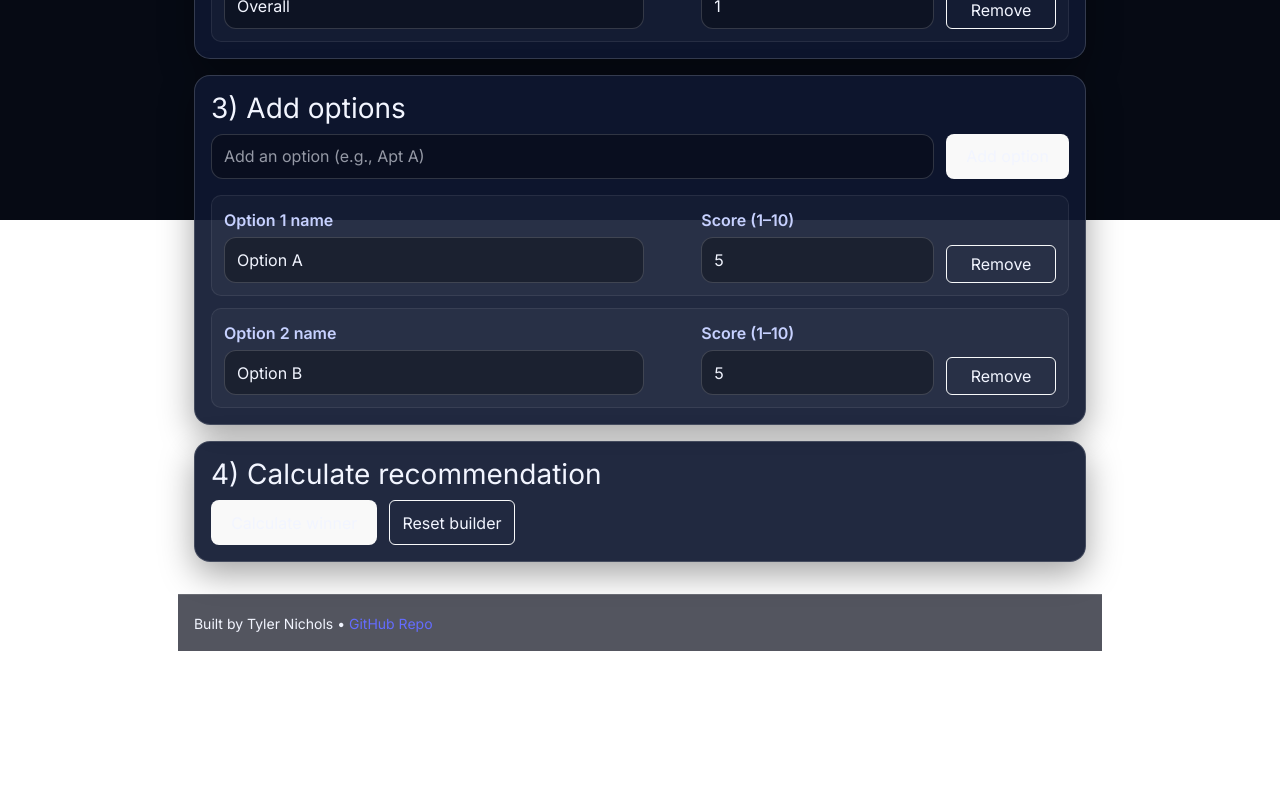
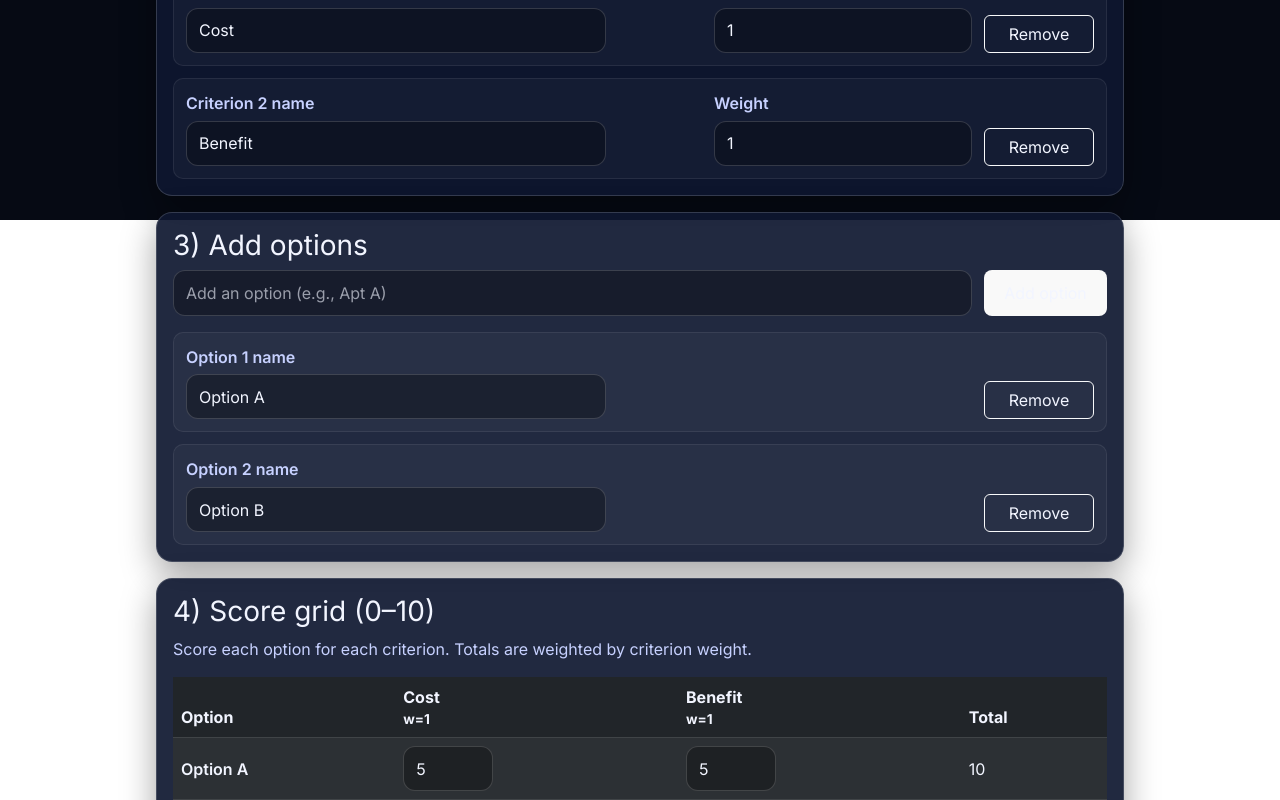
Before and after one commit to aztyler77-ux/startup, a React (Vite) app in the folder react/: page /play in a window 1280 px wide. Shown: the part 580-1380 px from the top of the page. Before the commit the page ends 1231 px from the top, so only its background shows below. Built offline with nearby package versions, Linux system fonts and the light colour scheme.

Commit message:
feat(play): add criteria scoring grid and weighted totals

```diff
--- a/react/src/views/Play.jsx
+++ b/react/src/views/Play.jsx
@@ -27,53 +27,74 @@ function makeId() {
 }
 
 function makeOption(name = "") {
-  return {
-    id: makeId(),
-    name,
-    score: 5,
-  };
+  return { id: makeId(), name };
 }
 
 function makeCriterion(name = "") {
-  return {
-    id: makeId(),
-    name,
-    weight: 1,
-  };
+  return { id: makeId(), name, weight: 1 };
+}
+
+function clampScore(n) {
+  const num = Number(n);
+  if (Number.isNaN(num)) return 0;
+  return Math.max(0, Math.min(10, num));
 }
 
 export default function Play() {
   const initialDraft = useMemo(() => {
     const raw = safeReadJson(DRAFT_KEY, null);
-
-    // Backward-compatible draft shape
     const base = raw && typeof raw === "object" ? raw : null;
 
     const decisionTitle = base?.decisionTitle ?? "";
+
     const options =
       Array.isArray(base?.options) && base.options.length >= 2
-        ? base.options.map((opt) => ({
+        ? base.options.map((opt, idx) => ({
             id: opt.id || makeId(),
-            name: opt.name || "",
-            score: Number.isFinite(Number(opt.score)) ? Number(opt.score) : 5,
+            name: String(opt.name || "").trim() || `Option ${idx + 1}`,
           }))
         : [makeOption("Option A"), makeOption("Option B")];
 
     const criteria =
       Array.isArray(base?.criteria) && base.criteria.length >= 1
-        ? base.criteria.map((c) => ({
+        ? base.criteria.map((c, idx) => ({
             id: c.id || makeId(),
-            name: String(c.name || "").trim() || "Criterion",
+            name: String(c.name || "").trim() || `Criterion ${idx + 1}`,
             weight: Number.isFinite(Number(c.weight)) ? Number(c.weight) : 1,
           }))
-        : [makeCriterion("Overall")];
+        : [makeCriterion("Cost"), makeCriterion("Benefit")];
 
-    return { decisionTitle, options, criteria };
+    // scores[optionId][criterionId] = 0..10
+    let scores = {};
+    if (base?.scores && typeof base.scores === "object") {
+      scores = base.scores;
+    } else {
+      // Backward-compat: if old draft had per-option "score", map it into first criterion
+      const firstCrit = criteria[0];
+      for (const opt of options) {
+        const legacy = base?.options?.find?.((o) => o?.id === opt.id)?.score;
+        const v = clampScore(legacy ?? 5);
+        scores[opt.id] = { [firstCrit.id]: v };
+      }
+    }
+
+    // Ensure every option has every criterion key
+    const normalizedScores = {};
+    for (const opt of options) {
+      normalizedScores[opt.id] = {};
+      for (const c of criteria) {
+        const existing = scores?.[opt.id]?.[c.id];
+        normalizedScores[opt.id][c.id] = clampScore(existing ?? 5);
+      }
+    }
+
+    return { decisionTitle, options, criteria, scores: normalizedScores };
   }, []);
 
   const [decisionTitle, setDecisionTitle] = useState(initialDraft.decisionTitle || "");
   const [criteria, setCriteria] = useState(initialDraft.criteria);
   const [options, setOptions] = useState(initialDraft.options);
+  const [scores, setScores] = useState(initialDraft.scores);
 
   const [newCriterionName, setNewCriterionName] = useState("");
   const [newOptionName, setNewOptionName] = useState("");
@@ -81,15 +102,38 @@ export default function Play() {
   const [result, setResult] = useState(null);
   const [saveMsg, setSaveMsg] = useState("");
 
+  // Persist draft (mock DB)
   useEffect(() => {
-    safeWriteJson(DRAFT_KEY, { decisionTitle, criteria, options });
-  }, [decisionTitle, criteria, options]);
+    safeWriteJson(DRAFT_KEY, { decisionTitle, criteria, options, scores });
+  }, [decisionTitle, criteria, options, scores]);
 
   // Clear stale recommendation when inputs change
   useEffect(() => {
     setResult(null);
     setSaveMsg("");
-  }, [decisionTitle, criteria, options]);
+  }, [decisionTitle, criteria, options, scores]);
+
+  // Computed totals + ranking
+  const totals = useMemo(() => {
+    const map = {};
+    for (const opt of options) {
+      let total = 0;
+      for (const c of criteria) {
+        const w = Number(c.weight);
+        const weight = Number.isFinite(w) ? w : 1;
+        const v = clampScore(scores?.[opt.id]?.[c.id] ?? 0);
+        total += weight * v;
+      }
+      map[opt.id] = total;
+    }
+    return map;
+  }, [options, criteria, scores]);
+
+  const ranking = useMemo(() => {
+    return [...options]
+      .map((o) => ({ ...o, total: totals[o.id] ?? 0 }))
+      .sort((a, b) => b.total - a.total);
+  }, [options, totals]);
 
   function addCriterion() {
     const cleaned = newCriterionName.trim();
@@ -97,7 +141,18 @@ export default function Play() {
       setErrorMsg("Enter a name before adding a criterion.");
       return;
     }
-    setCriteria((prev) => [...prev, makeCriterion(cleaned)]);
+
+    const newC = makeCriterion(cleaned);
+    setCriteria((prev) => [...prev, newC]);
+
+    setScores((prev) => {
+      const next = { ...(prev || {}) };
+      for (const opt of options) {
+        next[opt.id] = { ...(next[opt.id] || {}), [newC.id]: 5 };
+      }
+      return next;
+    });
+
     setNewCriterionName("");
     setErrorMsg("");
   }
@@ -114,6 +169,16 @@ export default function Play() {
       }
       return prev.filter((c) => c.id !== id);
     });
+
+    setScores((prev) => {
+      const next = { ...(prev || {}) };
+      for (const optId of Object.keys(next)) {
+        const row = { ...(next[optId] || {}) };
+        delete row[id];
+        next[optId] = row;
+      }
+      return next;
+    });
   }
 
   function addOption() {
@@ -123,7 +188,18 @@ export default function Play() {
       return;
     }
 
-    setOptions((prev) => [...prev, makeOption(cleaned)]);
+    const newO = makeOption(cleaned);
+    setOptions((prev) => [...prev, newO]);
+
+    setScores((prev) => {
+      const next = { ...(prev || {}) };
+      next[newO.id] = {};
+      for (const c of criteria) {
+        next[newO.id][c.id] = 5;
+      }
+      return next;
+    });
+
     setNewOptionName("");
     setErrorMsg("");
   }
@@ -136,72 +212,78 @@ export default function Play() {
       }
       return prev.filter((opt) => opt.id !== id);
     });
+
+    setScores((prev) => {
+      const next = { ...(prev || {}) };
+      delete next[id];
+      return next;
+    });
   }
 
   function updateOption(id, patch) {
     setOptions((prev) => prev.map((opt) => (opt.id === id ? { ...opt, ...patch } : opt)));
   }
 
+  function setCellScore(optionId, criterionId, value) {
+    setScores((prev) => ({
+      ...(prev || {}),
+      [optionId]: {
+        ...((prev || {})[optionId] || {}),
+        [criterionId]: clampScore(value),
+      },
+    }));
+  }
+
   function calculateRecommendation() {
     setSaveMsg("");
     setErrorMsg("");
 
-    const normalizedCriteria = criteria.map((c) => ({
-      ...c,
-      name: String(c.name || "").trim(),
-      weight: Number(c.weight),
-    }));
-
-    const normalizedOptions = options.map((opt) => ({
-      ...opt,
-      name: String(opt.name || "").trim(),
-      score: Number(opt.score),
-    }));
-
-    if (!decisionTitle.trim()) {
+    const title = decisionTitle.trim();
+    if (!title) {
       setErrorMsg("Add a decision title first.");
       return;
     }
 
-    if (normalizedCriteria.length < 1) {
+    if (options.length < 2) {
+      setErrorMsg("Add at least two options.");
+      return;
+    }
+    if (options.some((o) => !String(o.name || "").trim())) {
+      setErrorMsg("Every option needs a name.");
+      return;
+    }
+
+    if (criteria.length < 1) {
       setErrorMsg("Add at least one criterion.");
       return;
     }
-
-    if (normalizedCriteria.some((c) => !c.name)) {
+    if (criteria.some((c) => !String(c.name || "").trim())) {
       setErrorMsg("Every criterion needs a name.");
       return;
     }
-
-    if (normalizedCriteria.some((c) => Number.isNaN(c.weight) || c.weight < 0)) {
+    if (criteria.some((c) => Number(c.weight) < 0 || Number.isNaN(Number(c.weight)))) {
       setErrorMsg("Criterion weights must be 0 or greater.");
       return;
     }
 
-    if (normalizedOptions.length < 2) {
-      setErrorMsg("Add at least two options.");
-      return;
+    // Validate all score cells
+    for (const opt of options) {
+      for (const c of criteria) {
+        const v = Number(scores?.[opt.id]?.[c.id]);
+        if (Number.isNaN(v) || v < 0 || v > 10) {
+          setErrorMsg("All grid scores must be numbers from 0 to 10.");
+          return;
+        }
+      }
     }
 
-    if (normalizedOptions.some((opt) => !opt.name)) {
-      setErrorMsg("Every option needs a name.");
-      return;
-    }
-
-    if (normalizedOptions.some((opt) => Number.isNaN(opt.score) || opt.score < 1 || opt.score > 10)) {
-      setErrorMsg("Scores must be numbers from 1 to 10.");
-      return;
-    }
-
-    // NOTE: For now this uses the single option score.
-    // Next commit will switch to option-by-criterion scoring.
-    const ranked = [...normalizedOptions].sort((a, b) => b.score - a.score);
+    const ranked = ranking;
     const winner = ranked[0];
     const runnerUp = ranked[1];
-    const margin = runnerUp ? winner.score - runnerUp.score : winner.score;
+    const margin = runnerUp ? winner.total - runnerUp.total : winner.total;
 
     const nextResult = {
-      title: decisionTitle.trim(),
+      title,
       ranked,
       winner,
       runnerUp,
@@ -211,14 +293,21 @@ export default function Play() {
 
     setResult(nextResult);
 
+    // Save record compatible with Scores.jsx table
     const historyRecord = {
       id: makeId(),
-      title: nextResult.title,
-      winner: winner.name,
-      winnerScore: winner.score,
-      options: ranked.map((opt) => ({ name: opt.name, score: opt.score })),
+      title,
+      winner: winner?.name ?? "—",
+      winnerScore: winner?.total ?? 0,
       createdAt: nextResult.calculatedAt,
-      summary: `${winner.name} won by ${margin} point${margin === 1 ? "" : "s"}.`,
+      summary: runnerUp
+        ? `${winner.name} won by ${margin} point${margin === 1 ? "" : "s"}.`
+        : `${winner.name} won.`,
+      // extra fields for future use (Scores.jsx ignores them safely)
+      criteria,
+      options,
+      scores,
+      totals,
     };
 
     const existingHistory = safeReadJson(HISTORY_KEY, []);
@@ -230,13 +319,27 @@ export default function Play() {
 
   function resetBuilder() {
     setDecisionTitle("");
-    setCriteria([makeCriterion("Overall")]);
-    setOptions([makeOption("Option A"), makeOption("Option B")]);
+    const freshCriteria = [makeCriterion("Cost"), makeCriterion("Benefit")];
+    const freshOptions = [makeOption("Option A"), makeOption("Option B")];
+
+    const freshScores = {};
+    for (const o of freshOptions) {
+      freshScores[o.id] = {};
+      for (const c of freshCriteria) {
+        freshScores[o.id][c.id] = 5;
+      }
+    }
+
+    setCriteria(freshCriteria);
+    setOptions(freshOptions);
+    setScores(freshScores);
+
     setNewCriterionName("");
     setNewOptionName("");
     setErrorMsg("");
     setResult(null);
     setSaveMsg("");
+
     try {
       localStorage.removeItem(DRAFT_KEY);
     } catch {
@@ -248,7 +351,7 @@ export default function Play() {
     <>
       <h2 className="page-title">Decision Builder</h2>
       <p className="page-subtitle">
-        P2 interactive mock: build a decision, define criteria, score options, get a recommendation, and save results locally.
+        Full decision helper: define criteria + weights, score each option per criterion, get a weighted recommendation, and save it locally.
       </p>
 
       <div className="cardish" style={{ marginBottom: "1rem" }}>
@@ -370,7 +473,7 @@ export default function Play() {
               key={opt.id}
               style={{
                 display: "grid",
-                gridTemplateColumns: "1.5fr .75fr auto",
+                gridTemplateColumns: "1.5fr auto",
                 gap: ".75rem",
                 alignItems: "end",
                 padding: ".75rem",
@@ -392,21 +495,6 @@ export default function Play() {
                 />
               </div>
 
-              <div>
-                <label htmlFor={`opt-score-${opt.id}`} style={{ display: "block", marginBottom: ".35rem" }}>
-                  Score (1–10)
-                </label>
-                <input
-                  id={`opt-score-${opt.id}`}
-                  type="number"
-                  min="1"
-                  max="10"
-                  step="1"
-                  value={opt.score}
-                  onChange={(e) => updateOption(opt.id, { score: e.target.value })}
-                />
-              </div>
-
               <button
                 type="button"
                 className="btn btn-outline-light"
@@ -421,7 +509,52 @@ export default function Play() {
       </div>
 
       <div className="cardish" style={{ marginBottom: "1rem" }}>
-        <h3 style={{ marginTop: 0 }}>4) Calculate recommendation</h3>
+        <h3 style={{ marginTop: 0 }}>4) Score grid (0–10)</h3>
+        <p style={{ color: "var(--muted)", marginTop: ".25rem" }}>
+          Score each option for each criterion. Totals are weighted by criterion weight.
+        </p>
+
+        <div style={{ overflowX: "auto" }}>
+          <table className="table table-dark table-striped align-middle" style={{ marginBottom: 0 }}>
+            <thead>
+              <tr>
+                <th>Option</th>
+                {criteria.map((c) => (
+                  <th key={c.id}>
+                    {c.name}
+                    <div style={{ fontSize: ".85em", color: "var(--muted)" }}>w={Number(c.weight) || 0}</div>
+                  </th>
+                ))}
+                <th>Total</th>
+              </tr>
+            </thead>
+            <tbody>
+              {options.map((o) => (
+                <tr key={o.id}>
+                  <td style={{ fontWeight: 600 }}>{o.name}</td>
+                  {criteria.map((c) => (
+                    <td key={c.id}>
+                      <input
+                        type="number"
+                        min="0"
+                        max="10"
+                        step="1"
+                        value={scores?.[o.id]?.[c.id] ?? 5}
+                        onChange={(e) => setCellScore(o.id, c.id, e.target.value)}
+                        style={{ width: "90px" }}
+                      />
+                    </td>
+                  ))}
+                  <td>{totals[o.id] ?? 0}</td>
+                </tr>
+              ))}
+            </tbody>
+          </table>
+        </div>
+      </div>
+
+      <div className="cardish" style={{ marginBottom: "1rem" }}>
+        <h3 style={{ marginTop: 0 }}>5) Calculate recommendation</h3>
 
         {errorMsg ? (
           <div role="alert" style={{ color: "#ffb4b4", marginBottom: ".75rem" }}>
@@ -445,8 +578,8 @@ export default function Play() {
         <div className="cardish">
           <h3 style={{ marginTop: 0 }}>Recommendation</h3>
           <p style={{ marginBottom: ".5rem" }}>
-            For <strong>{result.title}</strong>, the top option is <strong>{result.winner.name}</strong> with a score of{" "}
-            <strong>{result.winner.score}</strong>.
+            For <strong>{result.title}</strong>, the top option is <strong>{result.winner.name}</strong> with a total of{" "}
+            <strong>{result.winner.total}</strong>.
           </p>
 
           <p style={{ color: "var(--muted)" }}>
@@ -461,7 +594,7 @@ export default function Play() {
                 <tr>
                   <th>Rank</th>
                   <th>Option</th>
-                  <th>Score</th>
+                  <th>Total</th>
                 </tr>
               </thead>
               <tbody>
@@ -469,7 +602,7 @@ export default function Play() {
                   <tr key={opt.id}>
                     <td>{index + 1}</td>
                     <td>{opt.name}</td>
-                    <td>{opt.score}</td>
+                    <td>{opt.total}</td>
                   </tr>
                 ))}
               </tbody>
```
